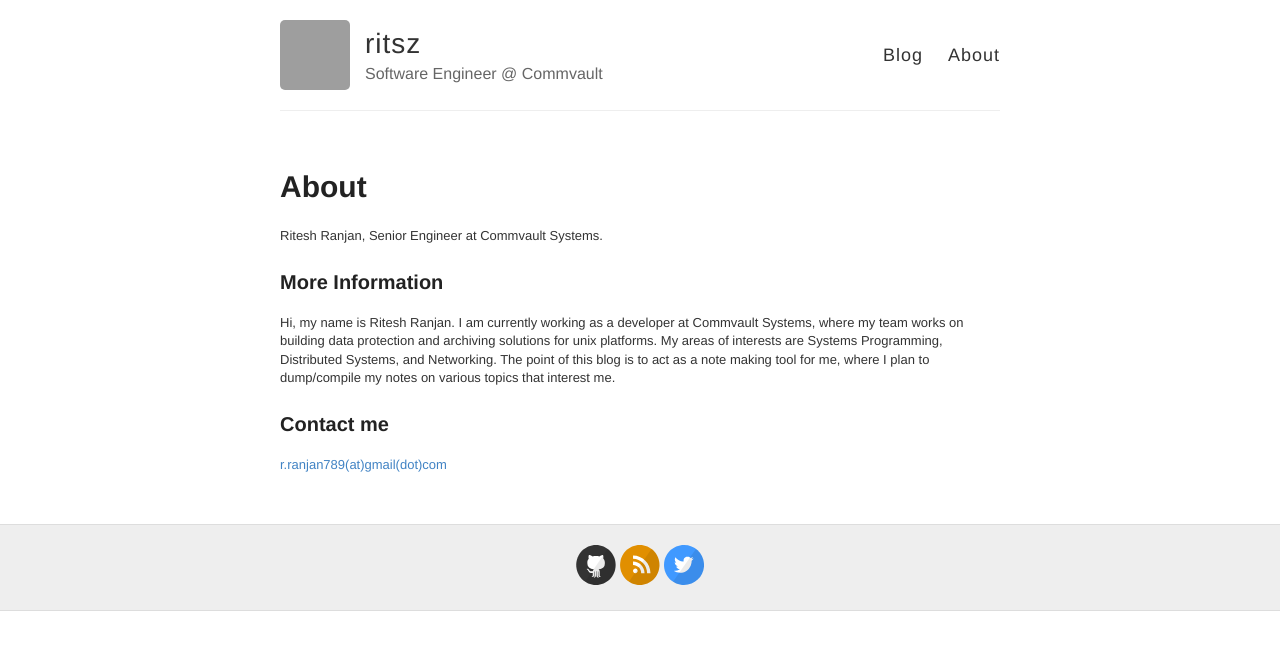
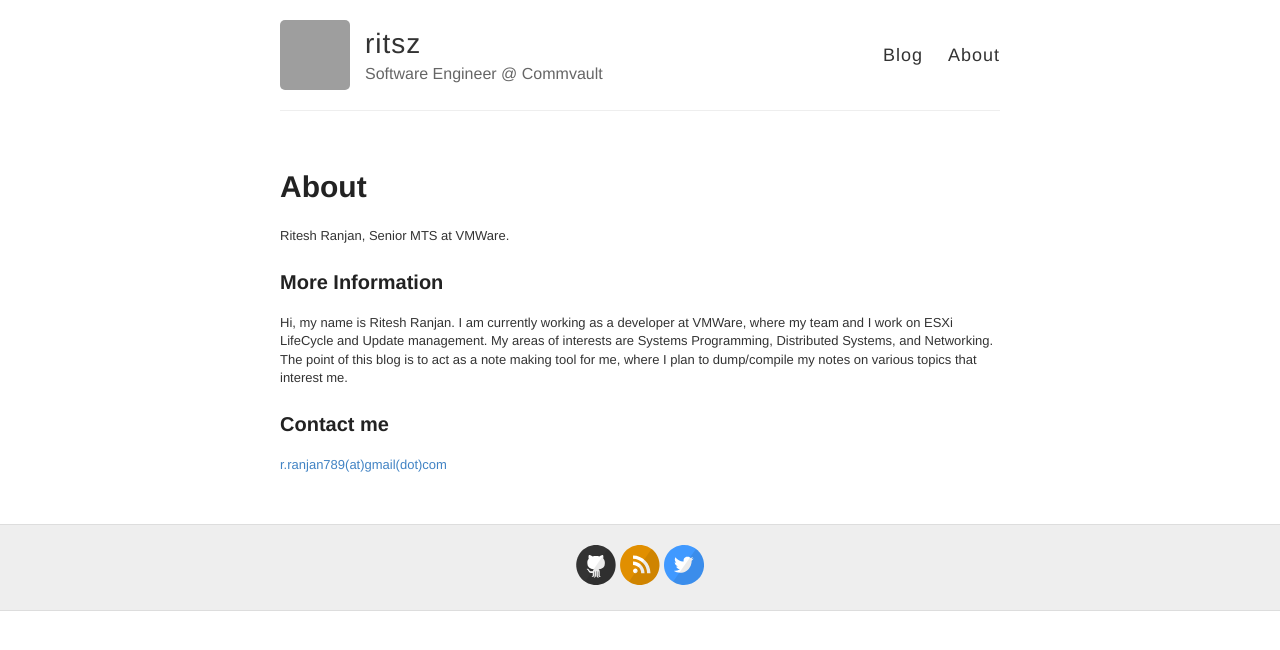
Before and after one commit to ritsz/ritsz.github.io, a Jekyll site: the page built from about.md, in a window 1280 px wide. Shown: the top 650 px of the page. Built offline with Jekyll 4.4.1, drawn with Linux system fonts in a browser that asks for light colours; grey boxes are pictures that could not be loaded.

Commit message:
Update personal info

```diff
--- a/about.md
+++ b/about.md
@@ -5,11 +5,11 @@ permalink: /about/
 published: true
 ---
 
-Ritesh Ranjan, Senior Engineer at Commvault Systems.
+Ritesh Ranjan, Senior MTS at VMWare.
 
 ### More Information
 
-Hi, my name is Ritesh Ranjan. I am currently working as a developer at Commvault Systems, where my team works on building data protection and archiving solutions for unix platforms. My areas of interests are Systems Programming, Distributed Systems, and Networking. The point of this blog is to act as a note making tool for me, where I plan to dump/compile my notes on various topics that interest me.
+Hi, my name is Ritesh Ranjan. I am currently working as a developer at VMWare, where my team and I work on ESXi LifeCycle and Update management. My areas of interests are Systems Programming, Distributed Systems, and Networking. The point of this blog is to act as a note making tool for me, where I plan to dump/compile my notes on various topics that interest me.
 
 ### Contact me
 
```
